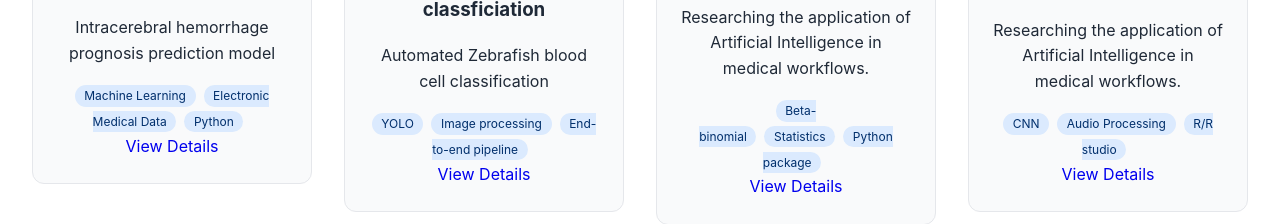
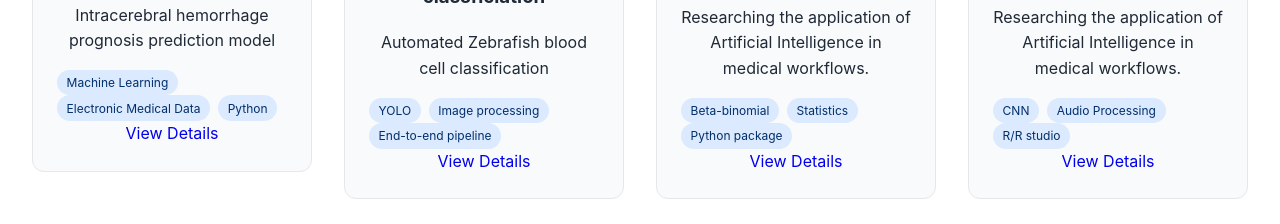
Before and after one commit to grace00821/portfolio_2026, a React (Vite) app: page / in a window 1280 px wide. Shown: the part 1192-1416 px from the top of the page. After the commit the page ends 1391 px from the top, so only its background shows below. Built offline with nearby package versions, Linux system fonts and the light colour scheme.

Commit message:
project card format

```diff
--- a/src/style.css
+++ b/src/style.css
@@ -197,6 +197,11 @@ a {
     font-style: italic;
 }
 
+.tags{
+    display: flex;
+    flex-wrap: wrap;
+}
+
 .tag {
     background: #dbeafe;
     color: var(--primary);
@@ -204,4 +209,5 @@ a {
     padding: 0.2rem 0.6rem;
     border-radius: 999px;
     margin-right: 0.5rem;
+    white-space: nowrap;
 }
```
Also changed, not shown: 4 other files (tests, documents, lock files or other folders).
